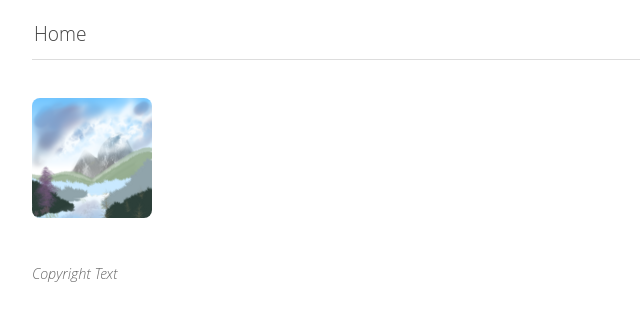
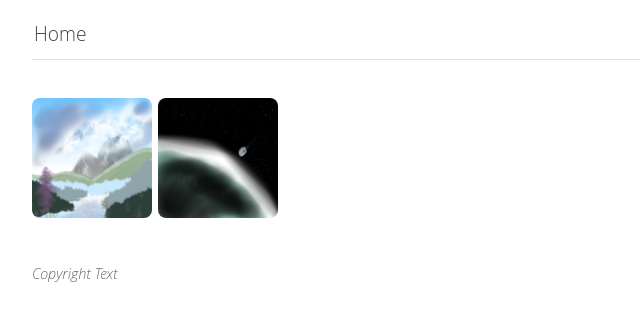
Before and after one commit to matthewjberger/art, a plain HTML site: page index.html in a window 1280 px wide. Shown: the part 68-388 px from the top of the page, without its empty margins (0-640 px from the left). Drawn offline with Linux system fonts and the light colour scheme.

Commit message:
Deploying to gh-pages from  @ 9254da247b5914e2a3f5e725e174e63444e5d89f 🚀

```diff
--- a/index.html
+++ b/index.html
@@ -55,6 +55,20 @@
                      height="120"
                      alt="anotherlandscape.png" />
               </a>
+            </li>
+            <li data-src="media/large/planet.png"
+                data-sub-html=""
+                data-download-url="media/original/planet.png"
+
+                data-filename="planet.png"
+
+              >
+              <a href="media/original/planet.png">
+                <img src="media/thumbs/planet.png"
+                     width="120"
+                     height="120"
+                     alt="planet.png" />
+              </a>
             </li>  </ul>
 
       <!--
```
Also changed, not shown: media/large/planet.png (added), media/small/planet.png (added), media/thumbs/planet.png (added), 2 other files.
